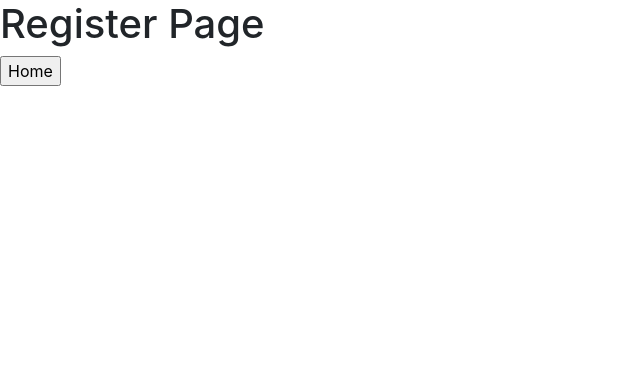
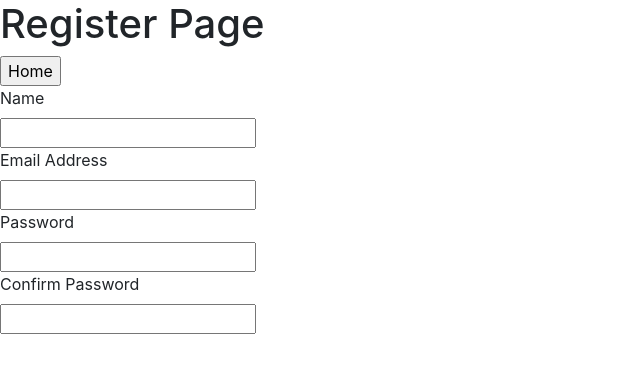
Before and after one commit to iamkhattar/fitness-first, a PHP site: page /account/register.php in a window 1280 px wide. Shown: the top 373 px of the page, without its empty margins (0-640 px from the left). Run offline with PHP 8.4, Linux system fonts and the light colour scheme.

Commit message:
register form html

```diff
--- a/account/register.php
+++ b/account/register.php
@@ -17,6 +17,36 @@
     <h1>Register Page</h1>
     <form action="../index.php">
         <input type="submit" value="Home" />
+        <div class="field-column">
+            <label> Name </label>
+            <div>
+                <input type="text" class="input-box" name="name">
+            </div>
+        </div>
+        <div class="field-column">
+            <label> Email Address </label>
+            <div>
+                <input type="text" class="input-box" name="email">
+            </div>
+        </div>
+        <div class="field-column">
+            <label> Password </label>
+            <div>
+                <input type="password" class="input-box" name="password" value="">
+            </div>
+        </div>
+        <div class="field-column">
+            <label> Confirm Password </label>
+            <div>
+                <input type="password" class="input-box" name="confirm_password" value="">
+            </div>
+        </div>
+
+
+
+
+
+
     </form>
     <script src="https://code.jquery.com/jquery-3.4.1.slim.min.js" integrity="sha384-J6qa4849blE2+poT4WnyKhv5vZF5SrPo0iEjwBvKU7imGFAV0wwj1yYfoRSJoZ+n" crossorigin="anonymous"></script>
     <script src="https://cdn.jsdelivr.net/npm/popper.js@1.16.0/dist/umd/popper.min.js" integrity="sha384-Q6E9RHvbIyZFJoft+2mJbHaEWldlvI9IOYy5n3zV9zzTtmI3UksdQRVvoxMfooAo" crossorigin="anonymous"></script>
```
